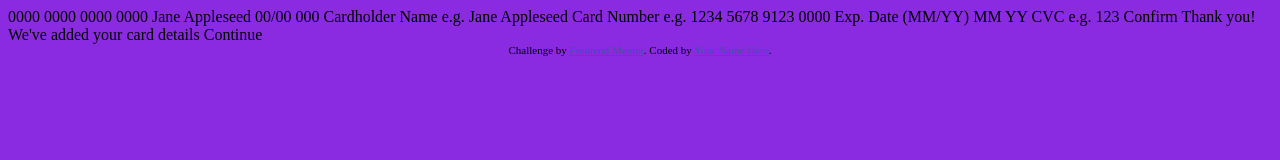
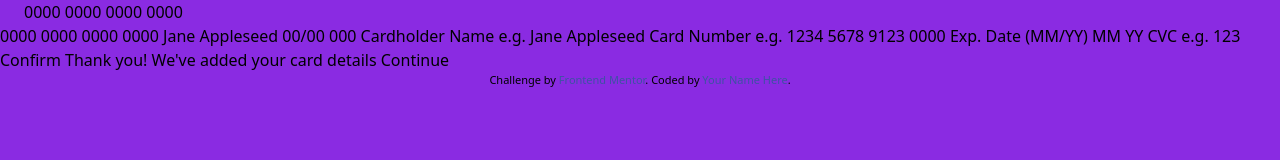
Before and after one commit to nickonyi/interactive-card-details-form, a website built with webpack: page src/template.html in a window 1280 px wide. Built offline with nearby package versions, Linux system fonts and the light colour scheme.

Commit message:
HTML and CSS setup

```diff
--- a/package.json
+++ b/package.json
@@ -6,6 +6,7 @@
     "add": "git add .",
     "dev": "webpack serve --open --config webpack.dev.js",
     "build": "webpack --config webpack.prod.js",
+    "build:css": "tailwind build src/styles/style.css -o dist/style.css",
     "commit": "git commit -m'HTML and CSS setup'",
     "push": "git push origin main"
   },
@@ -37,6 +38,7 @@
   },
   "dependencies": {
     "express": "^4.21.1",
-    "globals": "^15.13.0"
+    "globals": "^15.13.0",
+    "tailwindcss": "^3.4.16"
   }
 }
--- a/src/styles/style.css
+++ b/src/styles/style.css
@@ -1,3 +1,6 @@
 body {
   background-color: blueviolet;
 }
+@tailwind base;
+@tailwind components;
+@tailwind utilities;
--- a/src/template.html
+++ b/src/template.html
@@ -26,6 +26,7 @@
     </style>
   </head>
   <body>
+    <div class="px-6">0000 0000 0000 0000</div>
     0000 0000 0000 0000 Jane Appleseed 00/00 000 Cardholder Name e.g. Jane
     Appleseed Card Number e.g. 1234 5678 9123 0000 Exp. Date (MM/YY) MM YY CVC
     e.g. 123 Confirm
--- /dev/null
+++ b/tailwind.config.js
@@ -0,0 +1,5 @@
+/** @type {import('tailwindcss').Config} */
+module.exports = {
+  content: ['./src/**/*.{html,js,css}'],
+  // ...
+};
```
Also changed, not shown: dist/index.html, dist/main.bundle.js, dist/style.css (added), 2 other files.
